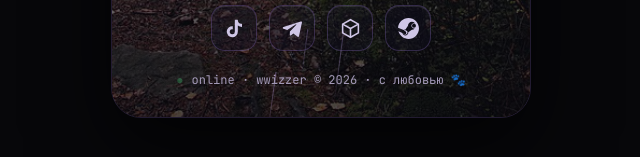
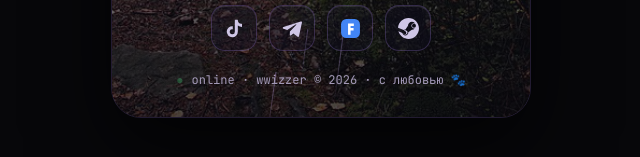
Before and after one commit to wwizzer/wwizzer.github.io, a plain HTML site: page index.html in a window 1280 px wide. Shown: the part 627-784 px from the top of the page, 319-959 px from the left. Drawn offline with Linux system fonts and the light colour scheme.

Commit message:
update: FunPay brand icon

```diff
--- a/index.html
+++ b/index.html
@@ -393,7 +393,10 @@
         <svg viewBox="0 0 24 24" fill="currentColor"><path d="M9.04 15.51 8.9 19a1 1 0 0 0 1.65.76l2.4-2.1 4.97 3.65a1 1 0 0 0 1.56-.6l3.35-15.6a1 1 0 0 0-1.34-1.14L1.6 10.36a1 1 0 0 0 .07 1.89l4.3 1.35 10.03-6.34c.35-.22.67.27.37.53l-7.33 7.72z"/></svg>
       </a>
       <a class="soc glass" href="https://funpay.com/users/14152669/" target="_blank" rel="noopener" title="FunPay">
-        <svg viewBox="0 0 24 24" fill="none" stroke="currentColor" stroke-width="1.8"><path d="M12 2 3 7v10l9 5 9-5V7l-9-5z"/><path d="M3 7l9 5 9-5M12 12v10"/></svg>
+        <svg viewBox="0 0 24 24" aria-hidden="true">
+          <rect x="1.2" y="1.2" width="21.6" height="21.6" rx="6" fill="#4285F4"/>
+          <path d="M9.2 6.2h6.6v2.9h-3.7v2.2h3.4v2.9h-3.4v4.8H9.2V6.2z" fill="#fff"/>
+        </svg>
       </a>
       <a class="soc glass" href="https://steamcommunity.com/tradeoffer/new/?partner=1373306293&token=tO2Vd8Kj" target="_blank" rel="noopener" title="Steam трейд">
         <svg viewBox="0 0 24 24" fill="currentColor"><path d="M11.979 0C5.678 0 .511 4.86.022 11.037l6.432 2.658c.545-.371 1.203-.59 1.912-.59.063 0 .125.004.188.006l2.861-4.142V8.91c0-2.495 2.028-4.524 4.524-4.524 2.494 0 4.524 2.031 4.524 4.527s-2.03 4.525-4.524 4.525h-.105l-4.076 2.911c0 .052.004.105.004.159 0 1.875-1.515 3.396-3.39 3.396-1.635 0-3.016-1.173-3.331-2.727L.436 15.27C1.862 20.312 6.489 24 11.979 24c6.627 0 11.999-5.373 11.999-12S18.605 0 11.979 0zM7.54 18.21l-1.472-.61c.262.543.714.999 1.314 1.25 1.297.539 2.793-.076 3.332-1.375.26-.63.264-1.319.005-1.95s-.75-1.118-1.377-1.38c-.629-.26-1.318-.263-1.947-.006a2.92 2.92 0 0 0-.649.388l1.524.63c.956.4 1.409 1.5 1.009 2.455-.397.957-1.497 1.41-2.439 1.248zM21.314 8.913c0-1.663-1.353-3.016-3.015-3.016-1.665 0-3.015 1.354-3.015 3.016 0 1.664 1.354 3.015 3.015 3.015 1.663 0 3.015-1.354 3.015-3.015zm-5.273-.006c0-1.247 1.009-2.258 2.258-2.258 1.248 0 2.258 1.011 2.258 2.258 0 1.248-1.01 2.259-2.258 2.259s-2.259-1.012-2.259-2.259z"/></svg>
```
